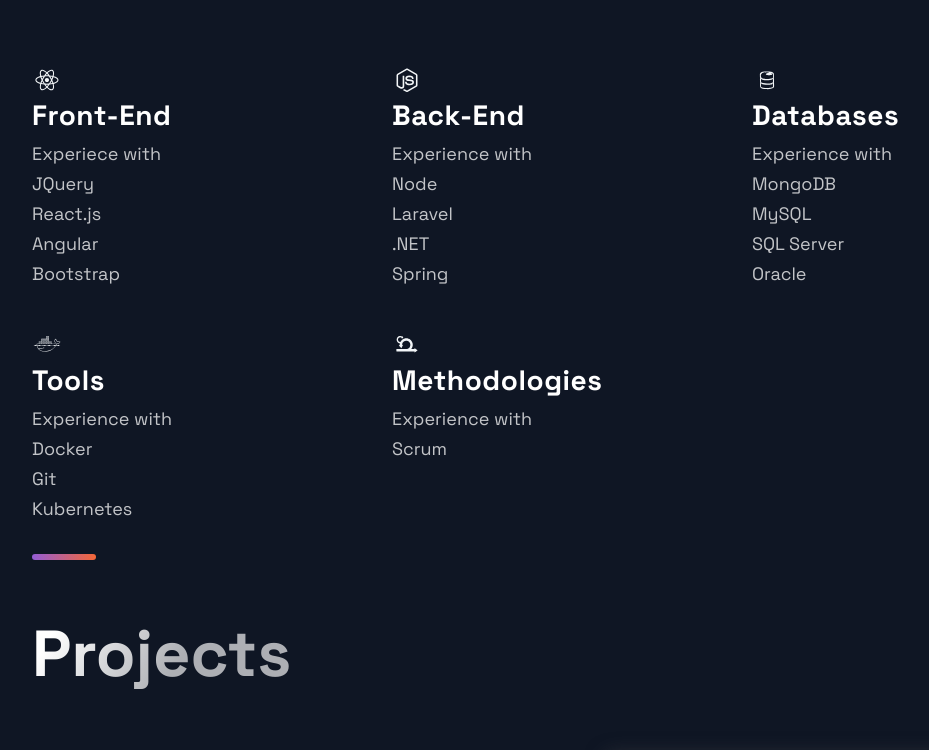
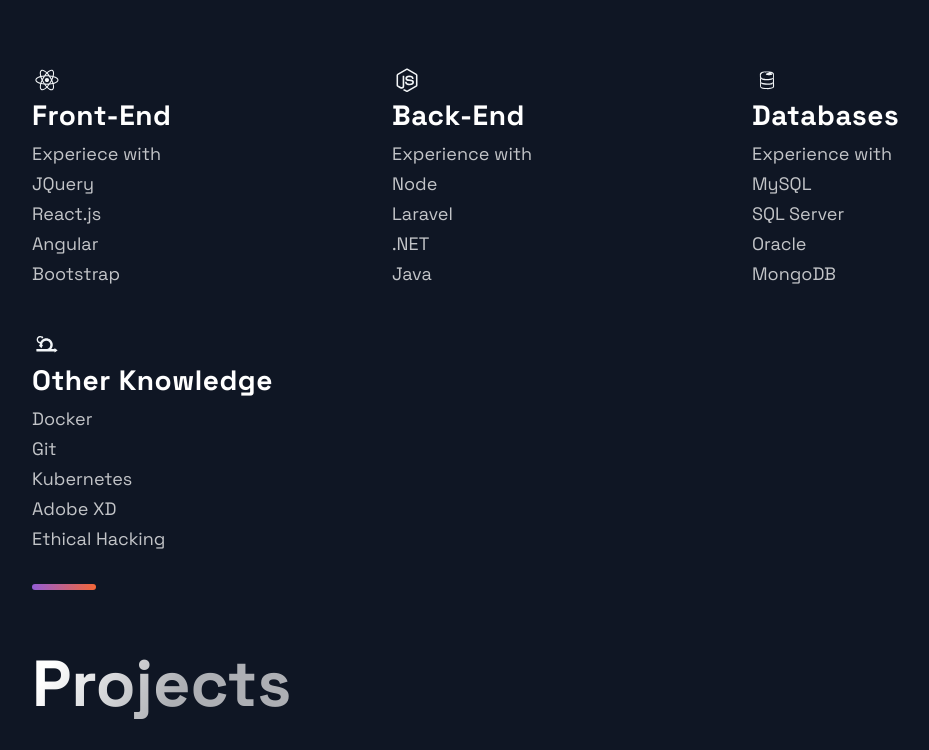
Before and after one commit to WernerOvalle/PortfolioWerner, a Next.js app: page / in a window 1280 px wide. Shown: the part 1400-2150 px from the top of the page, without its empty margins (88-1017 px from the left). Built offline with nearby package versions, Linux system fonts and the light colour scheme.

Commit message:
tech improve

```diff
--- a/src/components/Technologies/Technologies.js
+++ b/src/components/Technologies/Technologies.js
@@ -38,7 +38,7 @@
           Node <br />
           Laravel <br />
           .NET <br />
-          Spring<br />
+          Java
 
         </ListParagraph>
       </ListContainer>
@@ -51,24 +51,10 @@
         <ListTitle>Databases</ListTitle>
         <ListParagraph>
           Experience with <br />
-          MongoDB <br />
           MySQL <br />
           SQL Server <br />
-          Oracle
-        </ListParagraph>
-      </ListContainer>
-    </ListItem>
-    <ListItem>
-      <picture>
-        <DiDocker size="3rem" />
-      </picture>
-      <ListContainer>
-        <ListTitle>Tools</ListTitle>
-        <ListParagraph>
-          Experience with <br />
-          Docker <br />
-          Git <br />
-          Kubernetes
+          Oracle <br />
+          MongoDB <br />
         </ListParagraph>
       </ListContainer>
     </ListItem>
@@ -77,13 +63,20 @@
         <DiScrum size="3rem" />
       </picture>
       <ListContainer>
-        <ListTitle>Methodologies</ListTitle>
+        <ListTitle>Other Knowledge</ListTitle>
         <ListParagraph>
-        Experience with <br />
-        Scrum <br />
+          {/* Experience with <br /> */}
+          Docker <br />
+          Git <br />
+          Kubernetes <br />
+          Adobe XD <br />
+          Ethical Hacking <br />
+
+
         </ListParagraph>
       </ListContainer>
     </ListItem>
+
   </List>
   <SectionDivider colorAlt />
 </Section>
--- a/src/constants/constants.js
+++ b/src/constants/constants.js
@@ -65,7 +65,7 @@
     visit: "https://angularrrrrr.herokuapp.com/startpage",
     id: 5,
   },
-  {
+  /*{
     title: "FINAL PROJECT OF ADVANCED PROGRAMMING IN JAVA",
     description:
       "Web application developed in my Master's Degree as a final project of the Advanced Programming in Java course, which is a billing system.",
@@ -75,7 +75,7 @@
     source2: "",
     visit: "https://spring-boot2-heroku-werner.herokuapp.com/listar",
     id: 6,
-  },
+  },*/
   {
     title: "COURSE: CRUD WITH PHP MYSQL BOOTSTRAP JQUERY AJAX AND DOCKER",
     description:
```
Also changed, not shown: package.json (line endings or trailing spaces), 2 other files (tests, documents, lock files or other folders).
